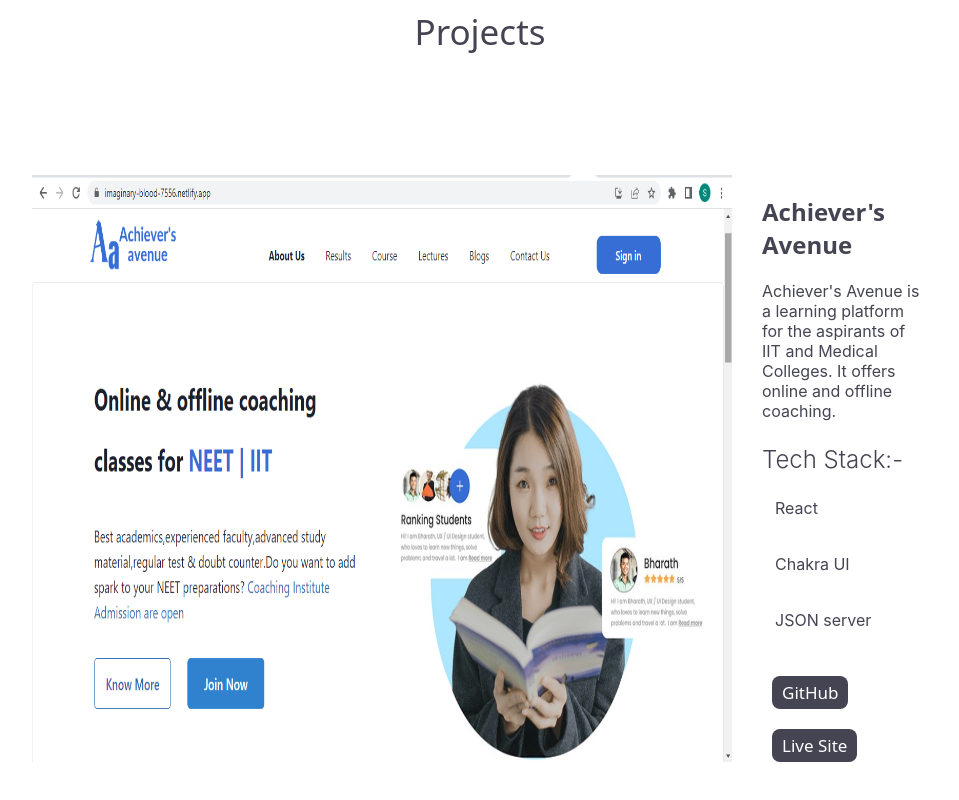
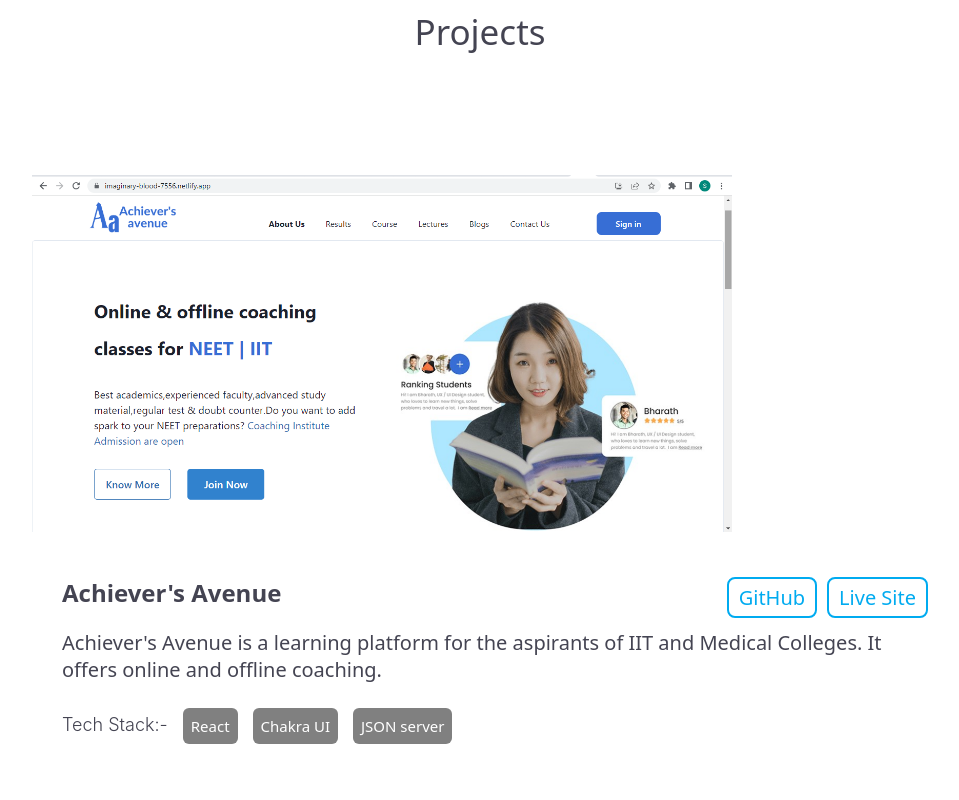
Before and after one commit to SankethGaniga95/SankethGaniga95.github.io, a React (Create React App) app: page / in a window 1280 px wide. Shown: the part 3055-3855 px from the top of the page, without its empty margins (160-1119 px from the left). Built offline with nearby package versions, Linux system fonts and the light colour scheme.

Commit message:
added projects part

```diff
--- a/src/App.css
+++ b/src/App.css
@@ -10,6 +10,7 @@
   --color:#444452;
   --footer:#444452;;
   --footer-color:white;
+  --border:white;
 }
 
 .dark-theme{
@@ -17,7 +18,8 @@
   --bg-color:#0f172a;
   color:white;
   --footer:#020b20;
-  --footer-color:white
+  --footer-color:white;
+  --border:#00abf0;
 }
 
 .App-logo {
--- a/src/components/About.css
+++ b/src/components/About.css
@@ -69,11 +69,12 @@
     width:85px;
     height:45px;
     font-size:18px;
-    border-radius: 12px;
+    border-radius: 8px;
     border: none;
     margin-top: 10px;
     font-family: Apercu,"Source Sans Pro",system,system-ui,-apple-system,BlinkMacSystemFont,Roboto,Helvetica,Arial,sans-serif;
     font-weight: 400;
+    border: 2px solid #00abf0;
 }
 .resume-button:hover{
    color: #00abf0;
--- a/src/components/Contact.css
+++ b/src/components/Contact.css
@@ -96,7 +96,7 @@
 
 #scrollup{
  position: absolute;
- bottom:-6290px;
+ bottom:-6790px;
  left:1260px;
 
 }
--- a/src/components/Projects.css
+++ b/src/components/Projects.css
@@ -1,7 +1,7 @@
 .project-card{
     /* border:2px solid #444452; */
     padding: 50px;
-    display: flex;
+    /* display: flex; */
     width:70%;
     margin:auto;
     text-align: left;
@@ -9,6 +9,21 @@
     margin-top: 30px;
 
 
+}
+#title{
+    text-align: center;
+    font-weight: 350;
+    font-family:Apercu,"Source Sans Pro",system,system-ui,-apple-system,BlinkMacSystemFont,Roboto,Helvetica,Arial,sans-serif;
+    font-size: 35px;
+    color: var(--color);
+
+}
+.project-title{
+  color:var(--color)
+
+}
+.project-description{
+    font-size: 20px;
 }
 .project-card>img{
     width:700px;
@@ -22,22 +37,40 @@
 
 #projects{
     margin-top: 250px;
+    font-family:Apercu,"Source Sans Pro",system,system-ui,-apple-system,BlinkMacSystemFont,Roboto,Helvetica,Arial,sans-serif;
+    color:var(--color)
+}
+.project-tech-stack{
+    display: flex;
+    align-items: center;
 }
 .project-tech-stack div{
   margin-top: -10px;
   line-height: 20px;
   margin-left: 3px;
+  display: flex;
+  gap:15px;
+  margin-left:15px;
 }
 
 .project-tech-stack div p{
- padding: 10px;
- /* background-color:var(--footer); */
+ padding: 8px;
+ background-color:gray;
  width:fit-content;
- border-radius: 10px;
- /* color:var(--color) ; */
+ border-radius: 6px;
+ color:var(--footer-color) ;
+ font-size: 15px;
+ font-weight: 400;
+
+
+
+
 }
+
 .project-tech-stack>h3{
  margin-left: 0px;
+ font-size: 18px;
+ margin-top: 5px;
 }
 h2{
  font-weight: 600;
@@ -45,14 +78,25 @@
  color:var(--color)
 }
 button{
-    font-size: 17px;
+    font-size: 20px;
     margin-top: 20px;
     padding: 5px 10px 5px 10px;
     border: none;
     border-radius: 8px;
     font-family:Apercu,"Source Sans Pro",system,system-ui,-apple-system,BlinkMacSystemFont,Roboto,Helvetica,Arial,sans-serif;
-    color:var(--color);
-    background-color: var(--footer);
-    color:var(--footer-color)
+    /* color:var(--color); */
+    background-color: var(--bg-color);
+    color:#00abf0;
+    border:2px solid #00abf0;
+
 
 }
+
+.heading{
+
+ display: flex;
+ justify-content: space-between;
+ margin-bottom: -20px;
+ margin-top:20px
+
+}
--- a/src/components/Projects.jsx
+++ b/src/components/Projects.jsx
@@ -8,11 +8,23 @@
 export const Projects = () => {
   return (
     <div id="projects">
-      <h1>Projects</h1>
+      <h1 id="title">Projects</h1>
       <div className='project-card'>
         <img src={achiever} alt="" />
         <div className='project-details'>
+        <div className='heading'>
+        <div>
         <h2 className='project-title'>Achiever's Avenue</h2>
+        </div>
+        <div>
+        <a href="https://github.com/SankethGaniga95/imaginary-blood-7556" target='_blank' rel="noreferrer" className='project-github-link'>
+        <button >GitHub</button>
+        </a>
+        <a href="https://imaginary-blood-7556.netlify.app/" target="_blank" rel="noreferrer" className='project-deployed-link'>
+        <button >Live Site</button>
+        </a>
+        </div>
+        </div>
         <p className='project-description'>Achiever's Avenue is a learning platform for the aspirants of IIT and Medical Colleges. It offers online and offline coaching.</p>
         <div className='project-tech-stack'>
         <h3>Tech Stack:-</h3>
@@ -22,18 +34,24 @@
         <p>JSON server</p>
         </div>
         </div>
-        <a href="https://github.com/SankethGaniga95/imaginary-blood-7556" target='_blank' rel="noreferrer" className='project-github-link'>
-        <button >GitHub</button>
-        </a>
-        <a href="https://imaginary-blood-7556.netlify.app/" target="_blank" rel="noreferrer" className='project-deployed-link'>
-        <button >Live Site</button>
-        </a>
         </div>
       </div>
       <div className='project-card'>
         <img src={mountaineer} alt="" />
         <div className='project-details'>
+        <div className='heading'>
+        <div>
         <h2 className='project-title'>Mountaineer</h2>
+        </div>
+        <div>
+        <a href="https://github.com/SankethGaniga95/timely-river-8283" className='project-github-link' target='_blank' rel="noreferrer">
+        <button >GitHub</button>
+        </a>
+        <a href="https://timely-river-8283.netlify.app/" target="_blank" rel="noreferrer" className='project-deployed-link'>
+        <button >Live Site</button>
+        </a>
+        </div>
+        </div>
         <p className='project-description'>Mountaineer is a clone of an e commerce website Eastern Mountain Sports which sells products related to adventure sports</p>
         <div className='project-tech-stack'>
         <h3>Tech Stack:-</h3>
@@ -43,18 +61,24 @@
         <p>JavaScript</p>
         </div>
         </div>
-        <a href="https://github.com/SankethGaniga95/timely-river-8283" className='project-github-link' target='_blank' rel="noreferrer">
-        <button >GitHub</button>
-        </a>
-        <a href="https://timely-river-8283.netlify.app/" target="_blank" rel="noreferrer" className='project-deployed-link'>
-        <button >Live Site</button>
-        </a>
         </div>
       </div>
       <div className='project-card'>
         <img src={kiranawaale} alt="" />
         <div className='project-details'>
+        <div className='heading'>
+        <div>
         <h2 className='project-title'>Kiranawaale</h2>
+        </div>
+        <div>
+        <a href="https://github.com/SankethGaniga95/flawless-vegetable-3066" target='_blank' rel="noreferrer" className='project-github-link'>
+        <button >GitHub</button>
+        </a>
+        <a href="https://poetic-bombolone-938874.netlify.app/" target="_blank" rel="noreferrer" className='project-deployed-link'>
+        <button >Live Site</button>
+        </a>
+        </div>
+        </div>
         <p className='project-description'>About
 Kiranawaale is an e commerce website which sells products related to kitchen ware</p>
         <div className='project-tech-stack'>
@@ -65,22 +89,28 @@
         <p>JavaScript</p>
         </div>
         </div>
-        <a href="https://github.com/SankethGaniga95/flawless-vegetable-3066" target='_blank' rel="noreferrer" className='project-github-link'>
-        <button >GitHub</button>
-        </a>
-        <a href="https://poetic-bombolone-938874.netlify.app/" target="_blank" rel="noreferrer" className='project-deployed-link'>
-        <button >Live Site</button>
-        </a>
         </div>
       </div>
       <div className='project-card'>
         <img src={skilhub} alt="" />
         <div className='project-details'>
+        <div className='heading'>
+        <div>
         <h2 className='project-title'>Skill Hub</h2>
+        </div>
+        <div>
+        <a href="https://github.com/Ak-nut-47/greasy-sofa-2441" target='_blank' rel="noreferrer" className='project-github-link'>
+        <button >GitHub</button>
+        </a>
+        <a href="https://nemskillhub.netlify.app/" target="_blank" rel="noreferrer" className='project-deployed-link'>
+        <button >Live Site</button>
+        </a>
+        </div>
+        </div>
         <p className='project-description'>Skill Hub is a online learning platform for developing skills in the field of technology through video lectures</p>
         <div className='project-tech-stack'>
         <h3>Tech Stack:-</h3>
-        <div style={{display:"grid",gridTemplateColumns:"repeat(2,1fr)",lineHeight:"10px"}}>
+        <div>
         <p>ReactJs</p>
         <p>Chakra UI</p>
         <p>Redux</p>
@@ -89,12 +119,7 @@
         <p>NodeJs</p>
         </div>
         </div>
-        <a href="https://github.com/Ak-nut-47/greasy-sofa-2441" target='_blank' rel="noreferrer" className='project-github-link'>
-        <button >GitHub</button>
-        </a>
-        <a href="https://nemskillhub.netlify.app/" target="_blank" rel="noreferrer" className='project-deployed-link'>
-        <button >Live Site</button>
-        </a>
+
         </div>
       </div>
     </div>
```
